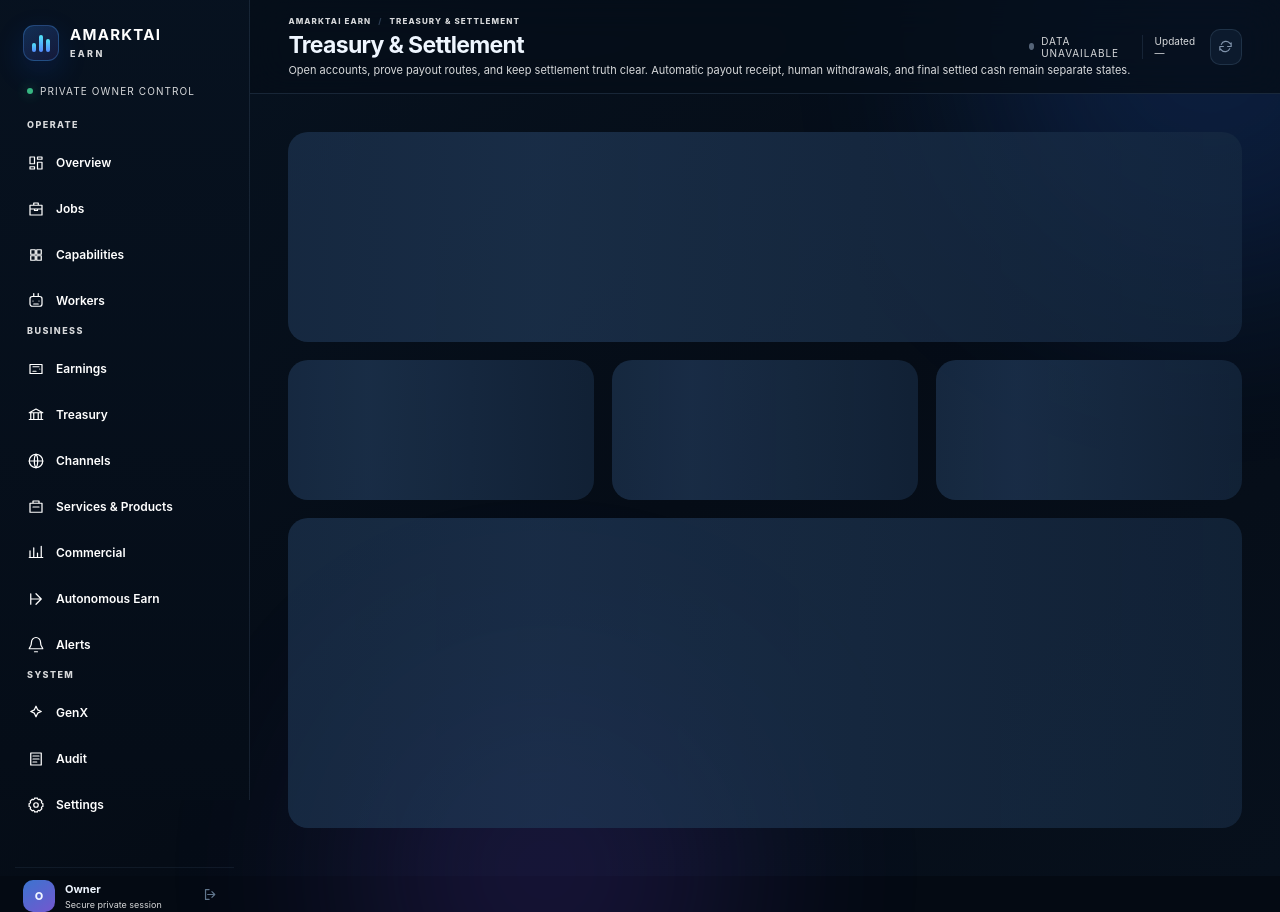
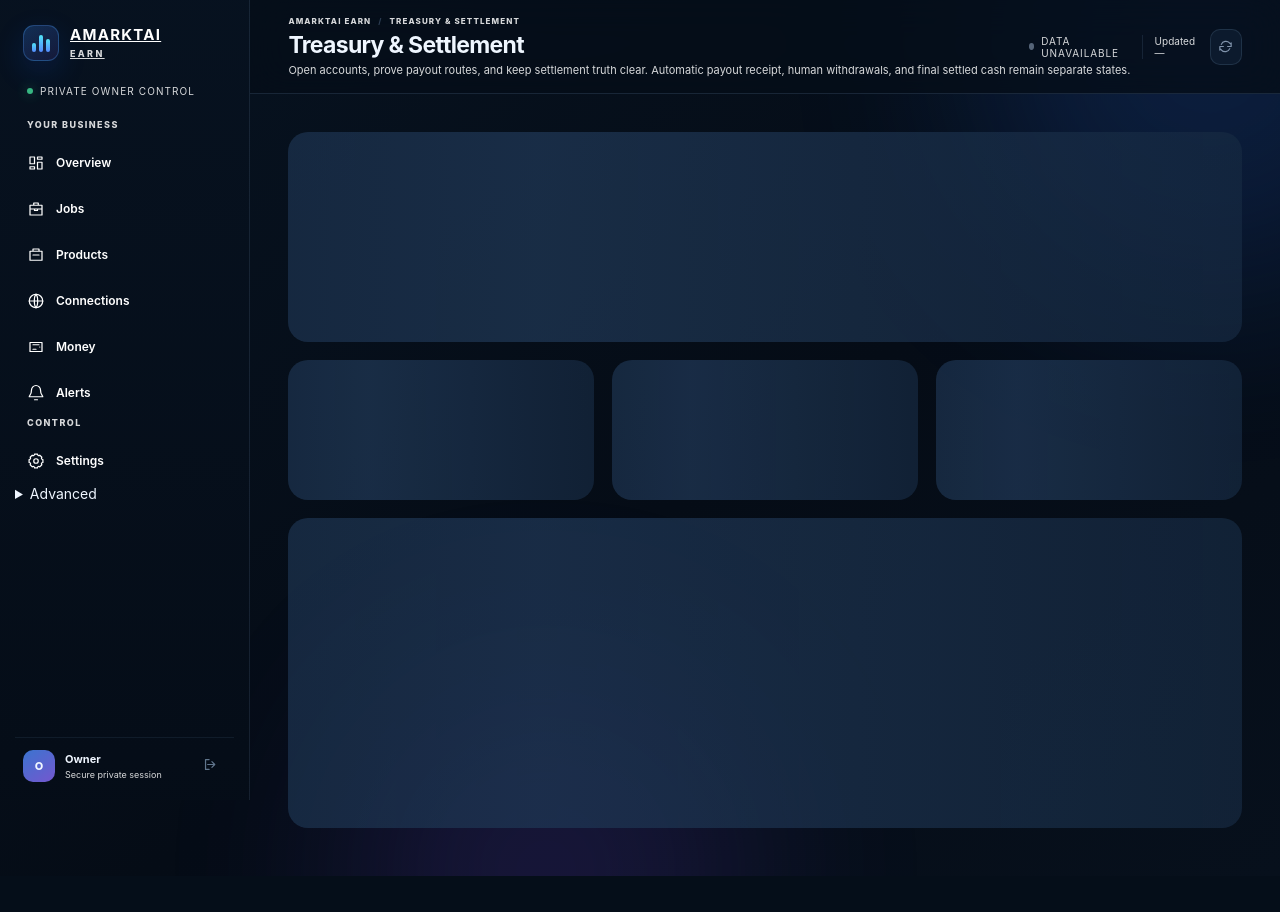
Before and after one commit to amarktainetwork-blip/Amarktai-Earn, a Django app: template control/templates/control/banking.html in a window 1280 px wide. After the commit the page ends 876 px from the top, so only its background shows below. Run offline with Django 5.2, Linux system fonts and the light colour scheme; the template is opened without the code that fills it, so the values that code supplies are empty.

Commit message:
fix: complete recovery and owner launch experience

```diff
--- a/control/templates/control/partials/sidebar.html
+++ b/control/templates/control/partials/sidebar.html
@@ -1,27 +1,28 @@
 <aside class="sidebar" id="sidebar">
-  <div class="sidebar-brand">
+  <a class="sidebar-brand" href="/" aria-label="AmarktAI Earn home">
     <span class="brand-mark" aria-hidden="true"><i></i><i></i><i></i></span>
     <span><strong>AMARKTAI</strong><small>EARN</small></span>
-  </div>
+  </a>
   <div class="sidebar-context"><i></i><span>Private owner control</span></div>
   <nav class="sidebar-nav" aria-label="Owner navigation">
-    <span class="nav-label">OPERATE</span>
+    <span class="nav-label">YOUR BUSINESS</span>
     <a href="/ops/overview/" class="{% if section == 'overview' %}active{% endif %}"><svg aria-hidden="true" viewBox="0 0 24 24"><path d="M4 13h6V4H4v9Zm10 7h6v-9h-6v9ZM4 20h6v-3H4v3Zm10-13h6V4h-6v3Z"/></svg><span>Overview</span></a>
     <a href="/ops/jobs/" class="{% if section == 'jobs' or section == 'live-work' %}active{% endif %}"><svg aria-hidden="true" viewBox="0 0 24 24"><path d="M4 7h16v13H4zM9 7V4h6v3M4 12h16M10 12v2h4v-2"/></svg><span>Jobs</span><b id="navJobs"></b></a>
-    <a href="/ops/capabilities/" class="{% if section == 'capabilities' %}active{% endif %}"><svg aria-hidden="true" viewBox="0 0 24 24"><path d="M5 5h6v6H5zM13 5h6v6h-6zM5 13h6v6H5zM13 13h6v6h-6z"/></svg><span>Capabilities</span></a>
-    <a href="/ops/agents/" class="{% if section == 'agents' %}active{% endif %}"><svg aria-hidden="true" viewBox="0 0 24 24"><rect x="4" y="6" width="16" height="13" rx="3"/><path d="M9 2v4m6-4v4M8 12h.01M16 12h.01M9 16h6"/></svg><span>Workers</span></a>
-    <span class="nav-label nav-label-spaced">BUSINESS</span>
-    <a href="/ops/money/" class="{% if section == 'money' or section == 'earnings' %}active{% endif %}"><svg aria-hidden="true" viewBox="0 0 24 24"><path d="M4 6h16v12H4zM8 9h8M8 15h4M17 12h.01"/></svg><span>Earnings</span></a>
-    <a href="/ops/treasury/" class="{% if section == 'treasury' %}active{% endif %}"><svg aria-hidden="true" viewBox="0 0 24 24"><path d="M3 9h18M5 9v9m4-9v9m6-9v9m4-9v9M3 18h18M12 4l9 5H3l9-5Z"/></svg><span>Treasury</span></a>
-    <a href="/ops/markets/" class="{% if section == 'markets' or section == 'accounts' or section == 'channels' %}active{% endif %}"><svg aria-hidden="true" viewBox="0 0 24 24"><circle cx="12" cy="12" r="9"/><path d="M3 12h18M12 3c3 3 3 15 0 18M12 3c-3 3-3 15 0 18"/></svg><span>Channels</span></a>
-    <a href="/ops/services/" class="{% if section == 'services' or section == 'factory' %}active{% endif %}"><svg aria-hidden="true" viewBox="0 0 24 24"><path d="M4 7h16v12H4zM8 7V4h8v3M8 12h8"/></svg><span>Services &amp; Products</span></a>
-    <a href="/ops/commercial/" class="{% if section == 'commercial' %}active{% endif %}"><svg aria-hidden="true" viewBox="0 0 24 24"><path d="M4 18V9m5 9V5m5 13v-6m5 6V3M3 18h18"/></svg><span>Commercial</span></a>
-    <a href="/ops/autonomous-earn/" class="{% if section == 'autonomous-earn' %}active{% endif %}"><svg aria-hidden="true" viewBox="0 0 24 24"><path d="M5 12h14M12 5l7 7-7 7M5 5v14"/></svg><span>Autonomous Earn</span></a>
+    <a href="/ops/services/" class="{% if section == 'services' or section == 'factory' or section == 'commercial' %}active{% endif %}"><svg aria-hidden="true" viewBox="0 0 24 24"><path d="M4 7h16v12H4zM8 7V4h8v3M8 12h8"/></svg><span>Products</span></a>
+    <a href="/ops/markets/" class="{% if section == 'markets' or section == 'accounts' or section == 'channels' %}active{% endif %}"><svg aria-hidden="true" viewBox="0 0 24 24"><circle cx="12" cy="12" r="9"/><path d="M3 12h18M12 3c3 3 3 15 0 18M12 3c-3 3-3 15 0 18"/></svg><span>Connections</span></a>
+    <a href="/ops/money/" class="{% if section == 'money' or section == 'earnings' or section == 'treasury' %}active{% endif %}"><svg aria-hidden="true" viewBox="0 0 24 24"><path d="M4 6h16v12H4zM8 9h8M8 15h4M17 12h.01"/></svg><span>Money</span></a>
     <a href="/ops/alerts/" class="{% if section == 'alerts' %}active{% endif %}"><svg aria-hidden="true" viewBox="0 0 24 24"><path d="M18 8a6 6 0 0 0-12 0c0 7-3 7-3 9h18c0-2-3-2-3-9M10 21h4"/></svg><span>Alerts</span><b id="navAlerts"></b></a>
-    <span class="nav-label nav-label-spaced">SYSTEM</span>
-    <a href="/ops/genx/" class="{% if section == 'genx' %}active{% endif %}"><svg aria-hidden="true" viewBox="0 0 24 24"><path d="m12 3 2.2 4.8L19 10l-4.8 2.2L12 17l-2.2-4.8L5 10l4.8-2.2L12 3Z"/></svg><span>GenX</span></a>
-    <a href="/ops/audit/" class="{% if section == 'audit' or section == 'logs' %}active{% endif %}"><svg aria-hidden="true" viewBox="0 0 24 24"><path d="M5 4h14v16H5zM8 8h8M8 12h8M8 16h5"/></svg><span>Audit</span></a>
+    <span class="nav-label nav-label-spaced">CONTROL</span>
     <a href="/ops/settings/" class="{% if section == 'settings' %}active{% endif %}"><svg aria-hidden="true" viewBox="0 0 24 24"><circle cx="12" cy="12" r="3"/><path d="M19.4 15a1.7 1.7 0 0 0 .3 1.9l.1.1-2.8 2.8-.1-.1a1.7 1.7 0 0 0-1.9-.3 1.7 1.7 0 0 0-1 1.6v.2h-4V21a1.7 1.7 0 0 0-1-1.6 1.7 1.7 0 0 0-1.9.3l-.1.1L4.2 17l.1-.1a1.7 1.7 0 0 0 .3-1.9A1.7 1.7 0 0 0 3 14H2.8v-4H3a1.7 1.7 0 0 0 1.6-1 1.7 1.7 0 0 0-.3-1.9L4.2 7 7 4.2l.1.1a1.7 1.7 0 0 0 1.9.3A1.7 1.7 0 0 0 10 3v-.2h4V3a1.7 1.7 0 0 0 1 1.6 1.7 1.7 0 0 0 1.9-.3l.1-.1L19.8 7l-.1.1a1.7 1.7 0 0 0-.3 1.9 1.7 1.7 0 0 0 1.6 1h.2v4H21a1.7 1.7 0 0 0-1.6 1Z"/></svg><span>Settings</span></a>
+    <details class="sidebar-advanced" {% if section == 'capabilities' or section == 'agents' or section == 'commercial' or section == 'autonomous-earn' or section == 'genx' or section == 'audit' or section == 'logs' %}open{% endif %}>
+      <summary>Advanced</summary>
+      <a href="/ops/capabilities/" class="{% if section == 'capabilities' %}active{% endif %}">Capability proof</a>
+      <a href="/ops/agents/" class="{% if section == 'agents' %}active{% endif %}">Workers</a>
+      <a href="/ops/commercial/" class="{% if section == 'commercial' %}active{% endif %}">Commercial engine</a>
+      <a href="/ops/autonomous-earn/" class="{% if section == 'autonomous-earn' %}active{% endif %}">Automation controls</a>
+      <a href="/ops/genx/" class="{% if section == 'genx' %}active{% endif %}">AI provider</a>
+      <a href="/ops/audit/" class="{% if section == 'audit' or section == 'logs' %}active{% endif %}">Audit evidence</a>
+    </details>
   </nav>
   <div class="sidebar-spacer"></div>
   <div class="owner-card">
```
